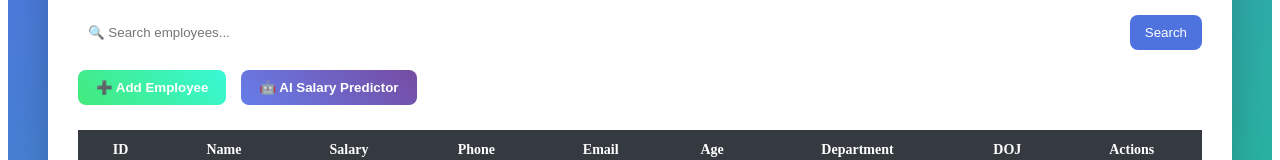
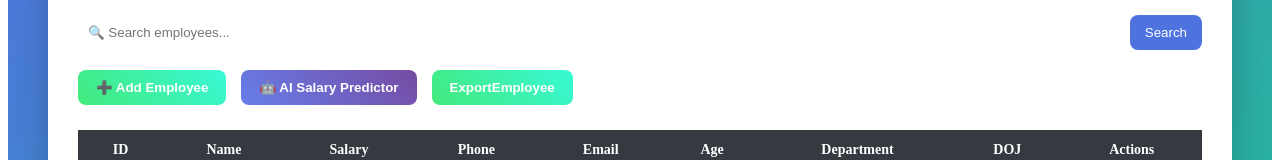
Before and after one commit to Adityasahoo7/CrudEmpDetails_UI, an Angular app: page /dashboard in a window 1280 px wide. Shown: the part 156-316 px from the top of the page. Built offline with nearby package versions, Linux system fonts and the light colour scheme; no server answers; sample sign-in values are in the browser's storage.

Commit message:
Add Export Employee component

```diff
--- a/src/app/app-routing.module.ts
+++ b/src/app/app-routing.module.ts
@@ -8,6 +8,7 @@ import { SalaryPredictComponent } from './features/employee/salary-predict/salar
 import { LoginComponent } from './features/auth/login/login.component';
 import { RegisterComponent } from './features/auth/register/register.component';
 import { AuthGuard } from './core/guards/auth.guard';
+import { ExportempComponent } from './features/employee/exportemp/exportemp.component';
 
 const routes: Routes = [
 
@@ -35,6 +36,11 @@ const routes: Routes = [
     canActivate:[AuthGuard]
   },
   {
+    path: 'export-employee',
+    component: ExportempComponent,
+    canActivate:[AuthGuard]
+  },
+  {
     path: 'edit-employee/:id',
     component: EditEmployeeComponent,
     canActivate: [AuthGuard]
--- a/src/app/app.module.ts
+++ b/src/app/app.module.ts
@@ -14,6 +14,7 @@ import { LoginComponent } from './features/auth/login/login.component';
 import { RegisterComponent } from './features/auth/register/register.component';
 import { AuthInterceptor } from './core/interceptors/auth.interceptor';
 import { SalaryPredictComponent } from './features/employee/salary-predict/salary-predict.component';
+import { ExportempComponent } from './features/employee/exportemp/exportemp.component';
 
 @NgModule({
   declarations: [
@@ -24,7 +25,8 @@ import { SalaryPredictComponent } from './features/employee/salary-predict/salar
     ViewEmployeeComponent,
     LoginComponent,
     RegisterComponent,
-    SalaryPredictComponent
+    SalaryPredictComponent,
+    ExportempComponent
   ],
   imports: [
     BrowserModule,
--- /dev/null
+++ b/src/app/core/models/export-emp-request.model.ts
@@ -0,0 +1,6 @@
+export interface ExportEmpRequest {
+    fromDate:Date;
+    toDate:Date;
+    minSalary:number;
+    maxSalary:number;
+}
--- /dev/null
+++ b/src/app/core/models/export-emp-response.model.ts
@@ -0,0 +1,6 @@
+import { Employee } from "./employee.model";
+
+export interface ExportEmpResponse {
+    totalEmployees:number;
+    employees:Employee[];
+}
--- a/src/app/features/dashboard/dashboard.component.html
+++ b/src/app/features/dashboard/dashboard.component.html
@@ -35,6 +35,10 @@
 
       <button class="predict-btn" (click)="navigateToPredict()">
         🤖 AI Salary Predictor
+      </button>
+
+      <button class="add-btn" (click)="navigateToExport()">
+        ExportEmployee
       </button>
 
     </div>
--- a/src/app/features/dashboard/dashboard.component.ts
+++ b/src/app/features/dashboard/dashboard.component.ts
@@ -64,6 +64,9 @@ logout() {
   navigateToPredict(){
     this.router.navigate(['/salary-predict']);
   }
+  navigateToExport(){
+    this.router.navigate(['/export-employee'])
+  }
 
   navigateToEdit(id: number) {
     this.router.navigate(['/edit-employee', id]);
--- /dev/null
+++ b/src/app/features/employee/exportemp/exportemp.component.html
@@ -0,0 +1 @@
+<p>exportemp works!</p>
```
Also changed, not shown: src/app/features/employee/exportemp/exportemp.component.ts (added, +10 -0 lines), src/app/features/employee/exportemp/exportemp.component.css (added), 1 other file (tests, documents, lock files or other folders).
